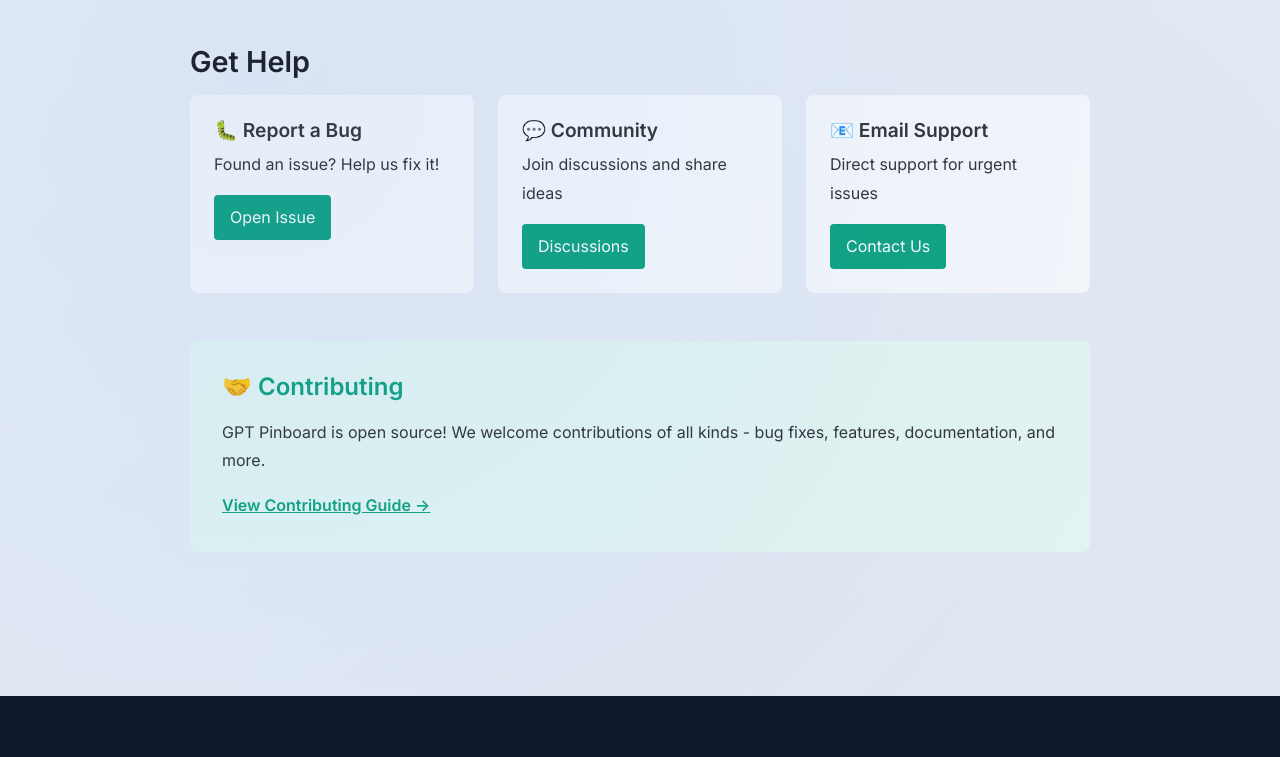
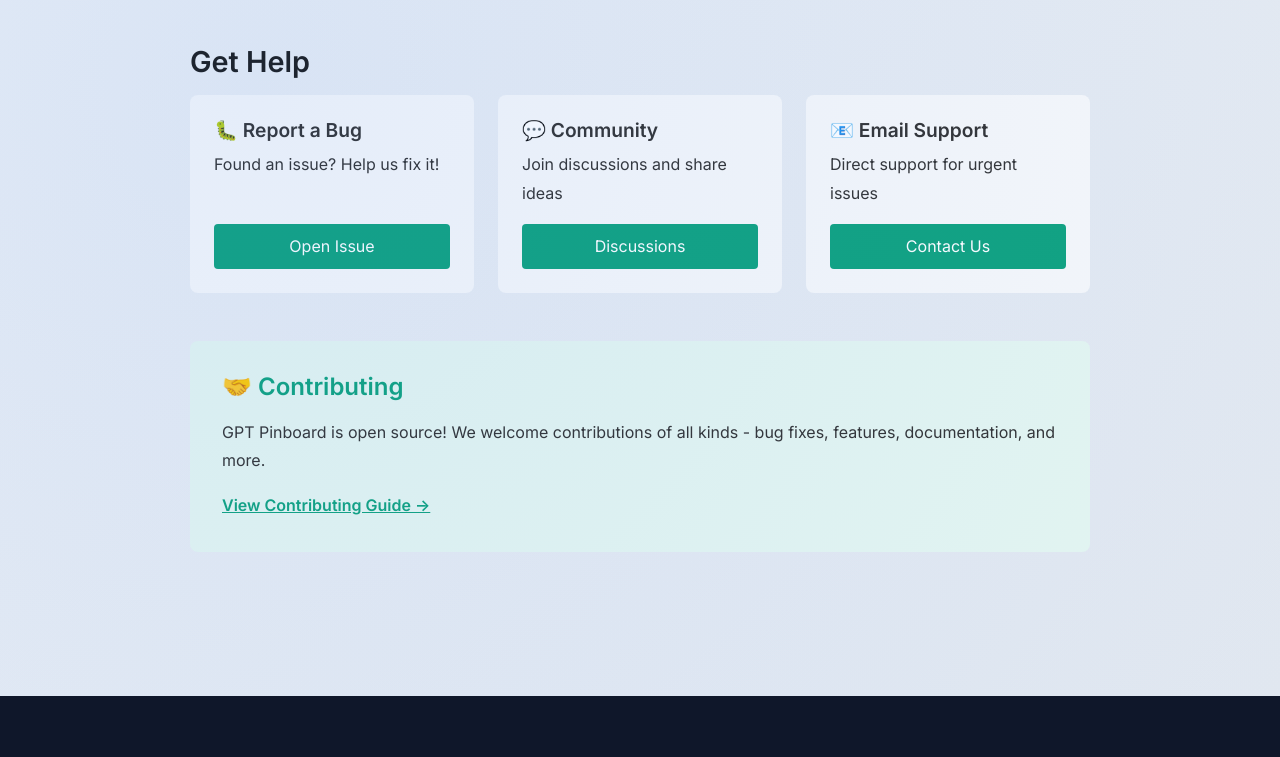
Before and after one commit to 0xdps/pinboard-gpt-extension, a browser extension: page website/support.html in a window 1280 px wide. Shown: the part 2329-3086 px from the top of the page. Drawn offline with Linux system fonts and the light colour scheme.

Commit message:
Improve support section layout and styling for better user experience

```diff
--- a/website/support.html
+++ b/website/support.html
@@ -135,28 +135,28 @@
 
                     <h2 style="font-size: 1.8rem; margin-top: 3rem; margin-bottom: 1rem; color: #1a1a1a;">Get Help</h2>
 
-                    <div style="display: grid; grid-template-columns: repeat(auto-fit, minmax(250px, 1fr)); gap: 1.5rem; margin-bottom: 3rem;">
-                        <div style="background: #f8f9fa; padding: 1.5rem; border-radius: 8px;">
+                    <div style="display: grid; grid-template-columns: repeat(auto-fit, minmax(250px, 1fr)); gap: 1.5rem; margin-bottom: 3rem; align-items: end;">
+                        <div style="background: #f8f9fa; padding: 1.5rem; border-radius: 8px; display: flex; flex-direction: column; height: 100%;">
                             <h3 style="font-size: 1.2rem; margin-bottom: 0.5rem;">🐛 Report a Bug</h3>
-                            <p style="margin-bottom: 1rem;">Found an issue? Help us fix it!</p>
+                            <p style="margin-bottom: 1rem; flex-grow: 1;">Found an issue? Help us fix it!</p>
                             <a href="https://github.com/0xdps/gpt-pinboard-extension/issues/new"
-                               style="display: inline-block; padding: 0.5rem 1rem; background: #10a37f; color: white; border-radius: 4px; text-decoration: none;"
+                               style="display: inline-block; padding: 0.5rem 1rem; background: #10a37f; color: white; border-radius: 4px; text-decoration: none; text-align: center; margin-top: auto;"
                                target="_blank">Open Issue</a>
                         </div>
 
-                        <div style="background: #f8f9fa; padding: 1.5rem; border-radius: 8px;">
+                        <div style="background: #f8f9fa; padding: 1.5rem; border-radius: 8px; display: flex; flex-direction: column; height: 100%;">
                             <h3 style="font-size: 1.2rem; margin-bottom: 0.5rem;">💬 Community</h3>
-                            <p style="margin-bottom: 1rem;">Join discussions and share ideas</p>
+                            <p style="margin-bottom: 1rem; flex-grow: 1;">Join discussions and share ideas</p>
                             <a href="https://github.com/0xdps/gpt-pinboard-extension/discussions"
-                               style="display: inline-block; padding: 0.5rem 1rem; background: #10a37f; color: white; border-radius: 4px; text-decoration: none;"
+                               style="display: inline-block; padding: 0.5rem 1rem; background: #10a37f; color: white; border-radius: 4px; text-decoration: none; text-align: center; margin-top: auto;"
                                target="_blank">Discussions</a>
                         </div>
 
-                        <div style="background: #f8f9fa; padding: 1.5rem; border-radius: 8px;">
+                        <div style="background: #f8f9fa; padding: 1.5rem; border-radius: 8px; display: flex; flex-direction: column; height: 100%;">
                             <h3 style="font-size: 1.2rem; margin-bottom: 0.5rem;">📧 Email Support</h3>
-                            <p style="margin-bottom: 1rem;">Direct support for urgent issues</p>
+                            <p style="margin-bottom: 1rem; flex-grow: 1;">Direct support for urgent issues</p>
                             <a href="mailto:dps.manit@gmail.com"
-                               style="display: inline-block; padding: 0.5rem 1rem; background: #10a37f; color: white; border-radius: 4px; text-decoration: none;">Contact Us</a>
+                               style="display: inline-block; padding: 0.5rem 1rem; background: #10a37f; color: white; border-radius: 4px; text-decoration: none; text-align: center; margin-top: auto;">Contact Us</a>
                         </div>
                     </div>
 
```
